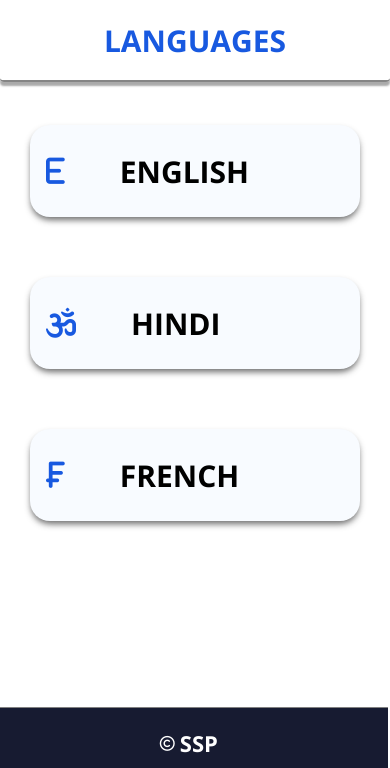
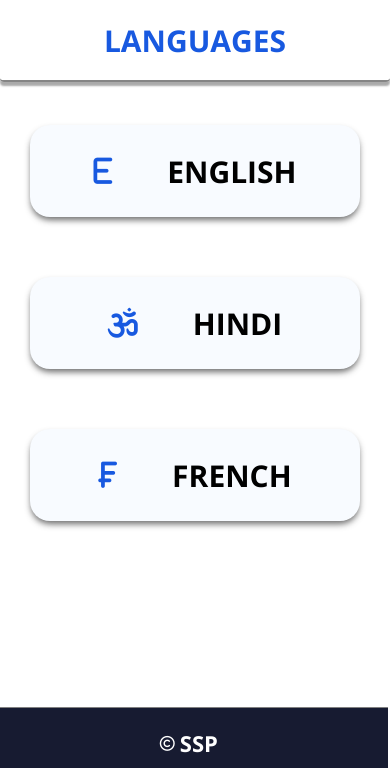
Before and after one commit to shash-01/Learnnexus, a plain HTML site: page third.html in a window 390 px wide. Shown: the top 768 px of the page. Drawn offline with nearby package versions, Linux system fonts and the light colour scheme.

Commit message:
Update style3.css

```diff
--- a/style3.css
+++ b/style3.css
@@ -87,6 +87,7 @@ a.img
     align-items: center;
     color:black;
     transition: all,1s;
+    animation:fadeIn 1.5s ease-in-out;
 }
 a{
     text-decoration: none;
@@ -130,6 +131,7 @@ a.img:hover{
     margin-left:-10px;
     margin-right:-10px;
   width: 102vw;
+  animation:fadeIn 1.5s ease-in-out;
 }
 .foottitle
 {
@@ -194,6 +196,9 @@ a.img:hover{
 a.img{
     width:350px;
    font-size: 30px;
+   display:flex;
+   justify-content: center;
+   align-items: center;
    transition:all,1.1s;
 }
 a.img:hover{
```
